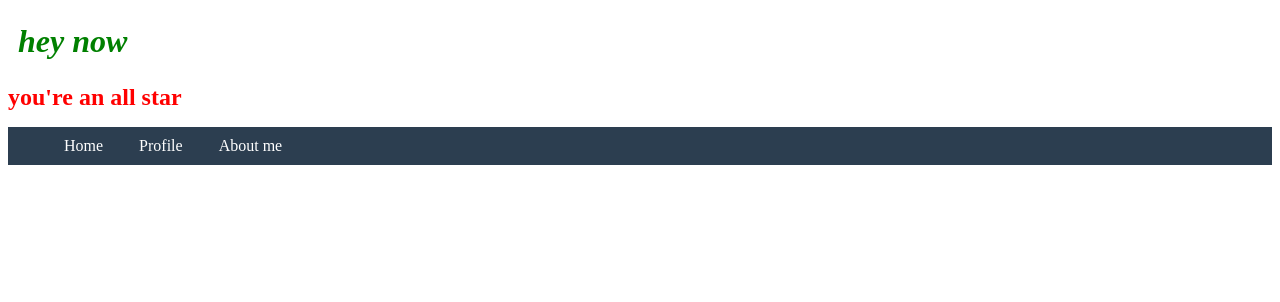
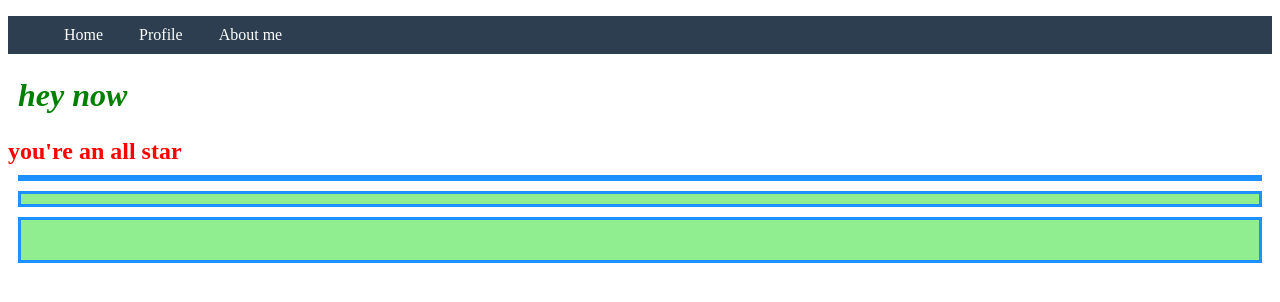
Before and after one commit to Jonahkarew/sasstest, a plain HTML site: page index.html in a window 1280 px wide. Drawn offline with Linux system fonts and the light colour scheme.

Commit message:
sass inheritance

```diff
--- a/index.html
+++ b/index.html
@@ -7,17 +7,22 @@
     <link rel="stylesheet" href="./style.css">
 </head>
 <body>
+    <nav>
+        <ul>
+            <li> <a href="index.html" rel="noopener noreferrer">Home</a> </li>
+            <li> <a href="profile.html" rel="noopener noreferrer">Profile</a> </li>
+            <li> <a href="#" rel="noopener noreferrer">About me</a> </li>
+        </ul>
+    </nav>
     <div class="here">
 
     </div>
     <h1>hey now</h1>
     <h2>you're an all star</h2>
-    <nav>
-        <ul>
-            <li> <a href="#" rel="noopener noreferrer">Home</a> </li>
-            <li> <a href="profile.html" rel="noopener noreferrer">Profile</a> </li>
-            <li> <a href="#" rel="noopener noreferrer">About me</a> </li>
-        </ul>
-    </nav>
+    <div class="panel">
+
+    </div>
+    <div class="little-panel"></div>
+    <div class="big-panel"></div>
 </body>
 </html>
--- a/style.sass
+++ b/style.sass
@@ -38,3 +38,18 @@ nav
 
 p
     font-size: 32px
+
+.panel
+    border: 3px solid dodgerblue
+    background: lightgreen
+    margin: 10px
+
+.little-panel
+   @extend .panel
+   font-size: 12px
+   padding: 5px
+
+.big-panel
+    @extend .panel
+    font-size: 32px
+    padding: 20px
```
Also changed, not shown: profile.html (+7 -0 lines), style.css.
